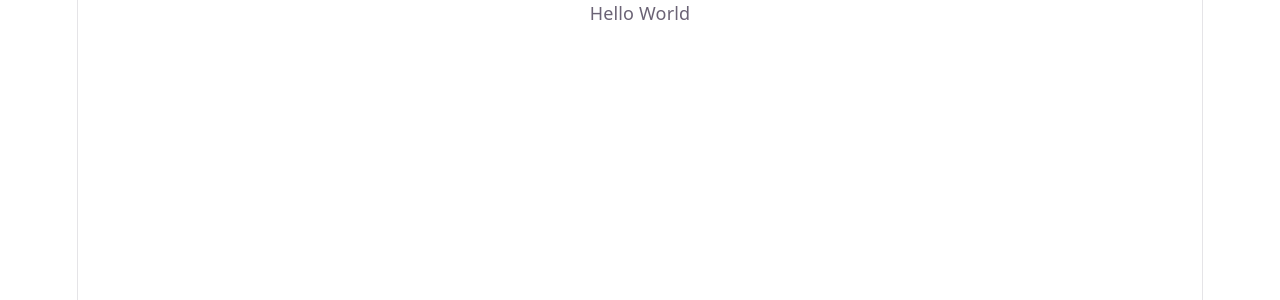
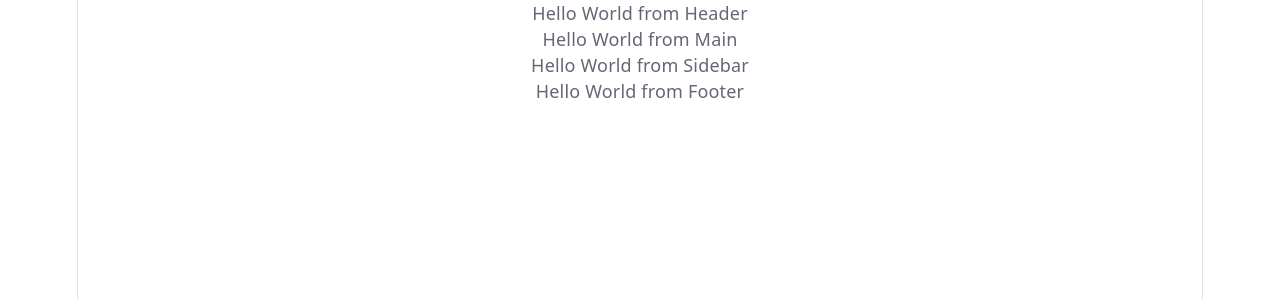
Before and after one commit to lazzzer64/FrontApp, a React (Vite) app: page / in a window 1280 px wide. Shown: the top 300 px of the page. Built offline with nearby package versions, Linux system fonts and the light colour scheme.

Commit message:
feat: Добавить обозначения для того что бы понять откуда рендерится объект и добавить их все в App.tsx

```diff
--- a/src/App.tsx
+++ b/src/App.tsx
@@ -1,13 +1,20 @@
 import './App.css'
-import './ui/Main.tsx'
 import {Main} from "./ui/Main.tsx";
+import {Header} from "./ui/Header.tsx";
+import {Sidebar} from "./ui/Sidebar.tsx";
+import {Footer} from "./ui/Footer.tsx";
 
 
 function App() {
 
     return (
-    <Main/>
-)
+        <div>
+            <Header/>
+            <Main/>
+            <Sidebar/>
+            <Footer/>
+        </div>
+    )
 }
 
 export default App
--- a/src/main.tsx
+++ b/src/main.tsx
@@ -1,7 +1,7 @@
-import { createRoot } from 'react-dom/client'
+import {createRoot} from 'react-dom/client'
 import './index.css'
 import App from './App.tsx'
 
 createRoot(document.getElementById('root')!).render(
-    <App />
+    <App/>
 )
--- a/src/ui/Footer.tsx
+++ b/src/ui/Footer.tsx
@@ -1,7 +1,7 @@
 export function Footer() {
     return (
         <main>
-            <p>Hello World</p>
+            <p>Hello World from Footer</p>
         </main>
     )
 }
--- a/src/ui/Header.tsx
+++ b/src/ui/Header.tsx
@@ -1,7 +1,7 @@
 export function Header() {
     return (
         <main>
-            <p>Hello World</p>
+            <p>Hello World from Header</p>
         </main>
     )
 }
--- a/src/ui/Main.tsx
+++ b/src/ui/Main.tsx
@@ -1,7 +1,7 @@
 export function Main() {
     return (
         <main>
-            <p>Hello World</p>
+            <p>Hello World from Main</p>
         </main>
     )
 }
--- a/src/ui/Sidebar.tsx
+++ b/src/ui/Sidebar.tsx
@@ -1,7 +1,7 @@
 export function Sidebar() {
     return (
         <main>
-            <p>Hello World</p>
+            <p>Hello World from Sidebar</p>
         </main>
     )
 }
```
